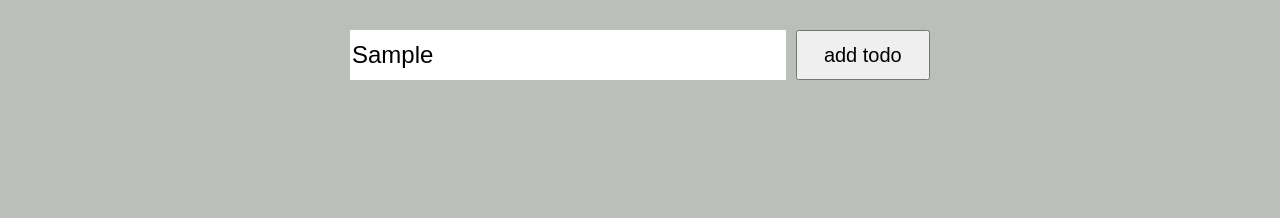
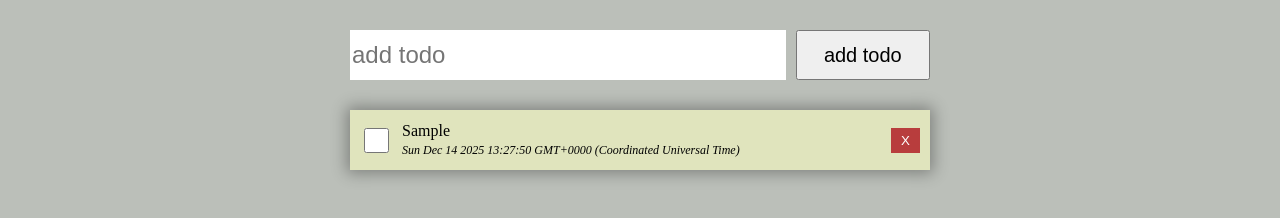
Before and after one commit to MrSallivan/JSPractis, a plain HTML site: page ToDoApp/index.html in a window 1280 px wide. Both pictures are taken after typing "Sample" into the empty fields and a click on the button "add todo". Shown: the part 130-348 px from the top of the page. Drawn offline with Linux system fonts and the light colour scheme.

Commit message:
закончена работа с template

```diff
--- a/ToDoApp/script.js
+++ b/ToDoApp/script.js
@@ -1,6 +1,43 @@
-import {saveTodosIntoLocalStorage, getTodosFromLocalStorage} from './utils.js'
+import { saveTodosIntoLocalStorage, getTodosFromLocalStorage } from "./utils.js"
 
 const addTodoInput = document.querySelector("[data-add-todo-input]")
 const addTodoBtn = document.querySelector("[data-add-todo-btn]")
-const todosContainer = document.querySelector("[data-todo-container]");
-const todoTemplate = document.querySelector("[data-todo-template]");
+const todosContainer = document.querySelector("[data-todo-container]")
+const todoTemplate = document.querySelector("[data-todo-template]")
+
+let todoList = getTodosFromLocalStorage()
+addTodoBtn.addEventListener("click", () => {
+  if (addTodoInput.value.trim()) {
+    const newTodo = {
+      id: Date.now(),
+      text: addTodoInput.value.trim(),
+      completed: false,
+      createdAt: new Date()
+    }
+    todoList.push(newTodo)
+    addTodoInput.value = ""
+    saveTodosIntoLocalStorage(todoList)
+    renderTodos()
+  }
+})
+
+const createTodoLayout = (todo) => {
+  const todoElement = document.importNode(todoTemplate.content, true)
+  const checkbox = todoElement.querySelector("[data-todo-checkbox]")
+  checkbox.checked = todo.completed
+  const todoText = todoElement.querySelector("[data-todo-text]")
+  todoText.textContent = todo.text
+  const todoDate = todoElement.querySelector("[data-todo-date]")
+  todoDate.textContent = todo.createdAt
+  const removeTodoBtn = todoElement.querySelector("[remove-todo-btn]")
+
+  return todoElement
+}
+
+const renderTodos = () => {
+  todosContainer.innerHTML = ""
+  todoList.forEach((todo) => {
+    const todoElement = createTodoLayout(todo)
+    todosContainer.append(todoElement)
+  })
+}
--- a/ToDoApp/utils.js
+++ b/ToDoApp/utils.js
@@ -1,8 +1,8 @@
-const TODOS_KEY = 'todos'
+const TODOS_KEY = "todos"
 
 export const saveTodosIntoLocalStorage = (todos) => {
-    localStorage.setItem(TODOS_KEY, JSON.stringify(todos))
+  localStorage.setItem(TODOS_KEY, JSON.stringify(todos))
 }
 export const getTodosFromLocalStorage = () => {
-    return JSON.parse(localStorage.getItem(TODOS_KEY)) || []
+  return JSON.parse(localStorage.getItem(TODOS_KEY)) || []
 }
```
Also changed, not shown: ToDoApp/index.html (+4 -3 lines), ToDoApp/styles.css (+5 -3 lines).
